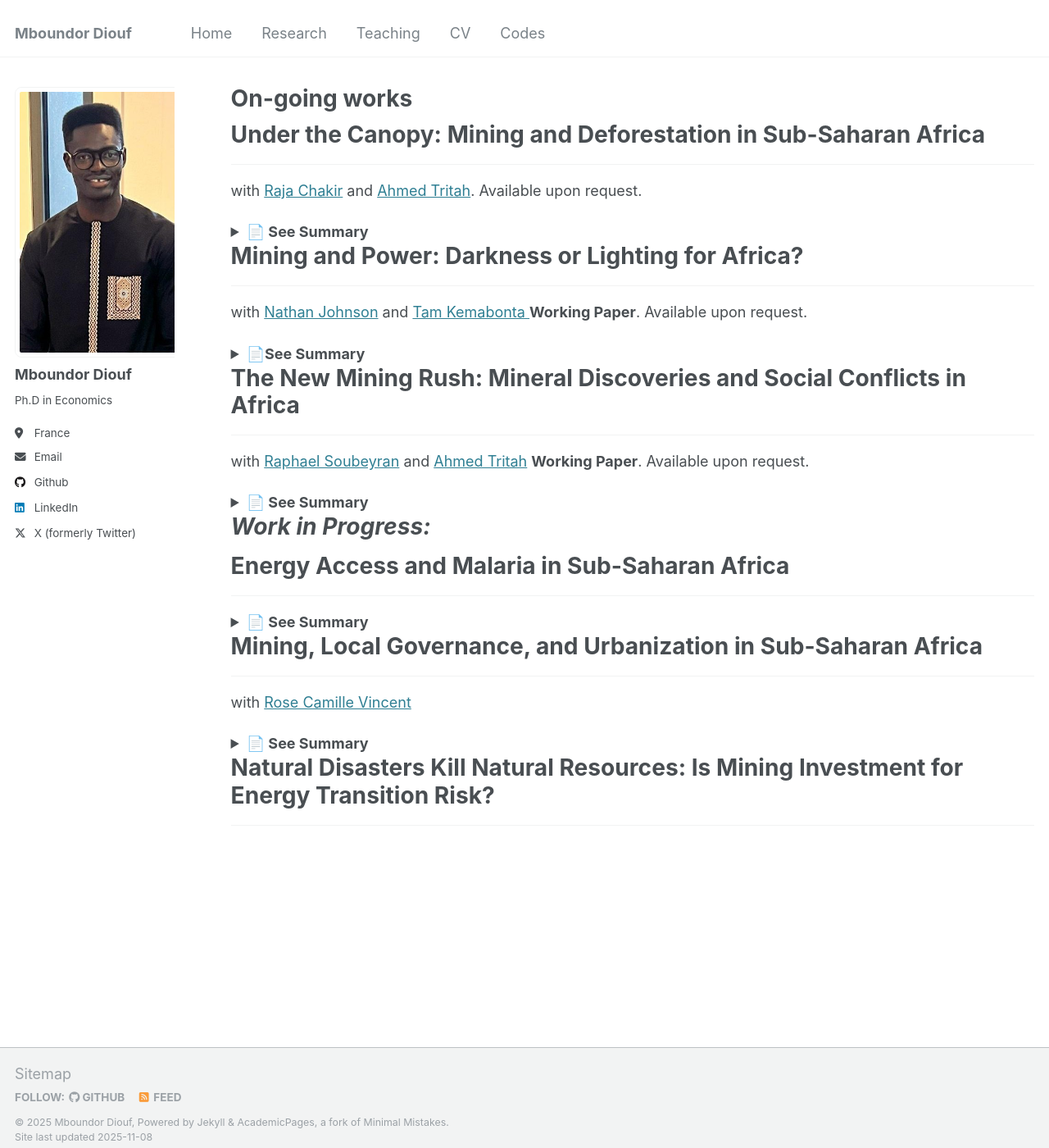
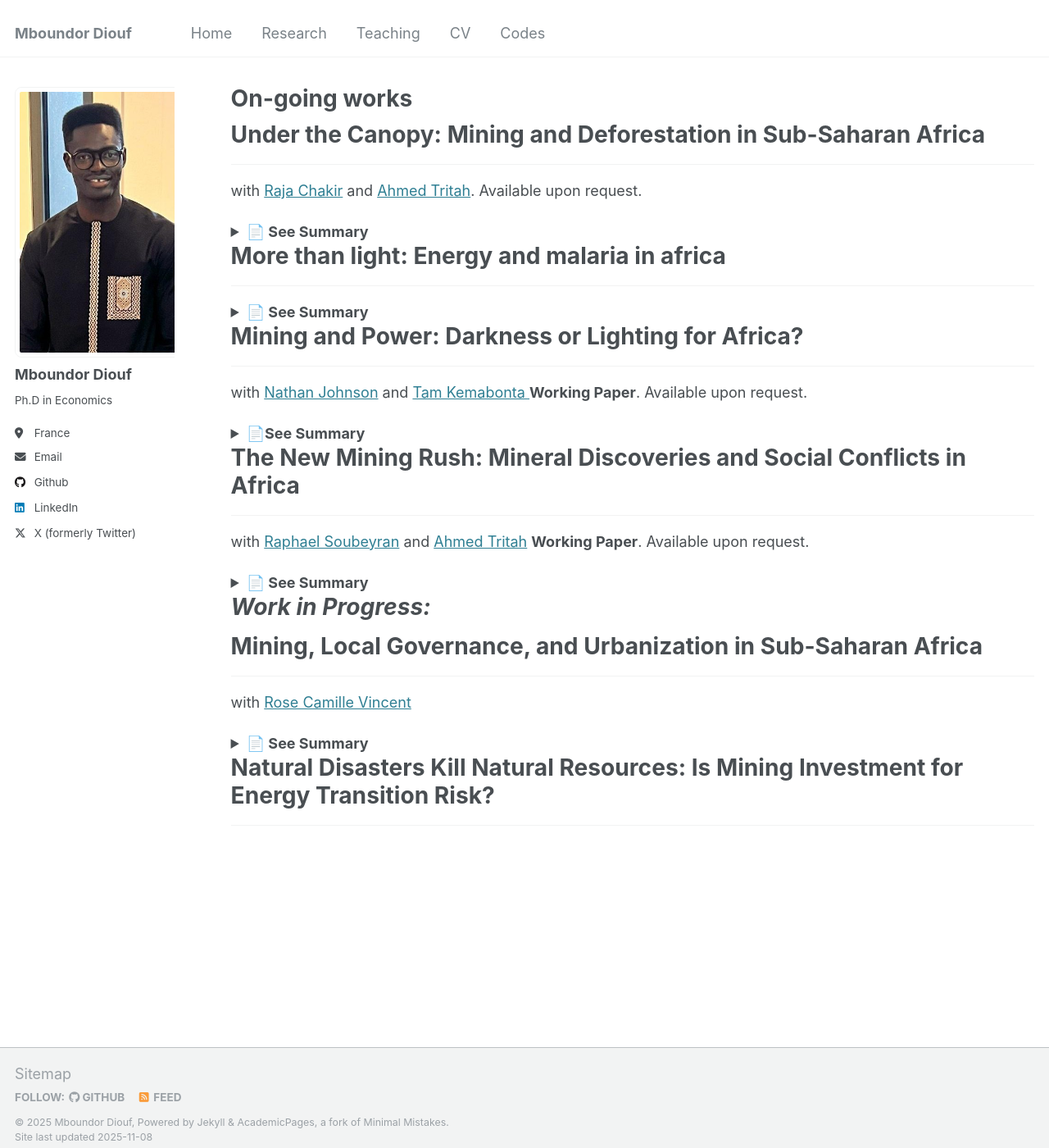
Before and after one commit to mboundordiouf/mboundordiouf.github.io, a Jekyll site: the page built from _pages/publications.md, in a window 1280 px wide and 1400 px high. Shown: the whole window at 82% size. Built offline with Jekyll 4.4.1, drawn with Linux system fonts in a browser that asks for light colours; part of the change alters nothing that is shown; some of the changed text lies outside the part shown.

Commit message:
Update publications.md

```diff
--- a/_pages/publications.md
+++ b/_pages/publications.md
@@ -16,6 +16,21 @@ with [Raja Chakir](https://sites.google.com/site/rajachakir/home) and [Ahmed Tri
  This study examines the impact of mining on deforestation in Sub-Saharan Africa (2001–2018). Using geospatial data on 14 minerals and a Two-Way Fixed Effects Difference-in-Differences (TWFE-DID) approach, we find that mining significantly increases deforestation, with indirect effects exceeding direct ones and extending up to 80 km from mining sites. Causal mediation analysis identifies key mechanisms, including agriculture, urbanization, infrastructure, and conflict. Results remain robust to global mineral price fluctuations and vary by mine size, mineral type, and ownership structure. Our findings highlight the broad environmental footprint of mining and the need for sustainable policies.
 
 Figure: Deforestation rate before/after mining discovered at cell and buffer zone levels <br/><img src='/images/RESULTdeforstation.jpg'>
+
+</details>
+
+
+# More than light: Energy and malaria in africa
+------
+
+<details>
+<summary><strong>📄 See Summary</strong></summary>
+
+Access to electricity poses a significant challenge, particularly in rural areas of Sub-Saharan Africa. This lack of access does not mitigate the morbidity and mortality associated with malaria. This study investigates the causal relationship between electricity access and the incidence of malaria in 25 Sub-Saharan countries, utilizing various sources of georeferenced data (DHS, Afrobarometer, Malaria Atlas, population, and night light) with different spatial levels (5km, DHS cluster, and child under 5 years). The findings indicate that people living in electrified areas are less likely to contract malaria. This study underscores the importance of electrification in Africa as a critical component in the fight against malaria, as it contributes to improving household income levels, improving access to preventive information, and improving overall living conditions.
+
+Map: Malaria and Electricity Access at DHS cluster levels in SSA 2000-2013 <br/><img src='/images/Malaria_Electricity.png'>
+
+Map: Impact of Electricity Access on Malaria Incidence Rate Among Children Under 5 Years Old <br/><img src='/images/fig_DHS_child5years.png'>
 
 </details>
 
@@ -50,19 +65,6 @@ Map: Number of conflict events in Africa 1997-2021 <br/><img src='/images/africa
 </details>
 
 # *Work in Progress:*
-# Energy Access and Malaria in Sub-Saharan Africa
-------
-
-<details>
-<summary><strong>📄 See Summary</strong></summary>
-
-Access to electricity poses a significant challenge, particularly in rural areas of Sub-Saharan Africa. This lack of access does not mitigate the morbidity and mortality associated with malaria. This study investigates the causal relationship between electricity access and the incidence of malaria in 25 Sub-Saharan countries, utilizing various sources of georeferenced data (DHS, Afrobarometer, Malaria Atlas, population, and night light) with different spatial levels (5km, DHS cluster, and child under 5 years). The findings indicate that people living in electrified areas are less likely to contract malaria. This study underscores the importance of electrification in Africa as a critical component in the fight against malaria, as it contributes to improving household income levels, improving access to preventive information, and improving overall living conditions.
-
-Map: Malaria and Electricity Access at DHS cluster levels in SSA 2000-2013 <br/><img src='/images/Malaria_Electricity.png'>
-
-Map: Impact of Electricity Access on Malaria Incidence Rate Among Children Under 5 Years Old <br/><img src='/images/fig_DHS_child5years.png'>
-
-</details>
 
 # Mining, Local Governance, and Urbanization in Sub-Saharan Africa
 ------
```
